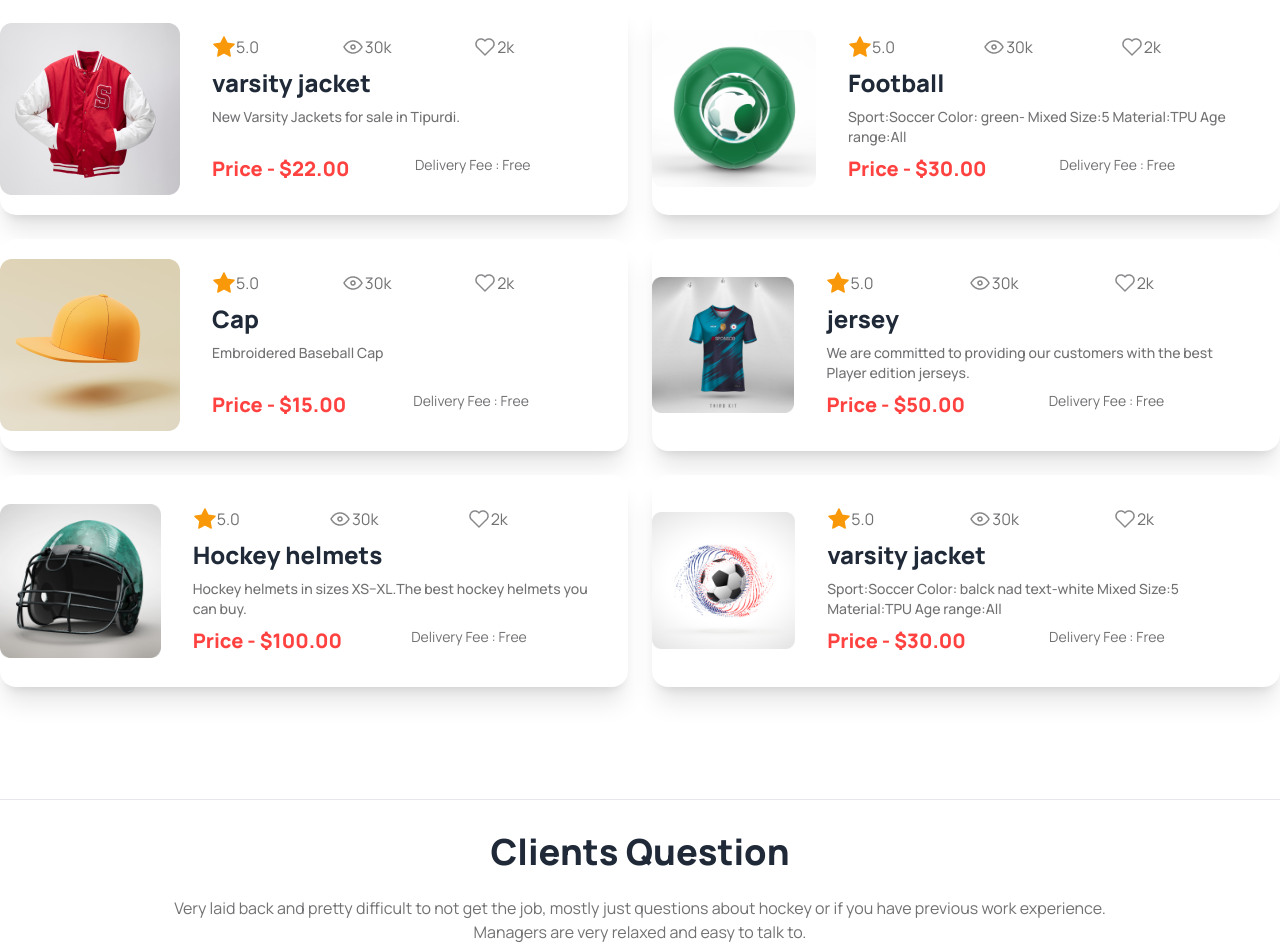
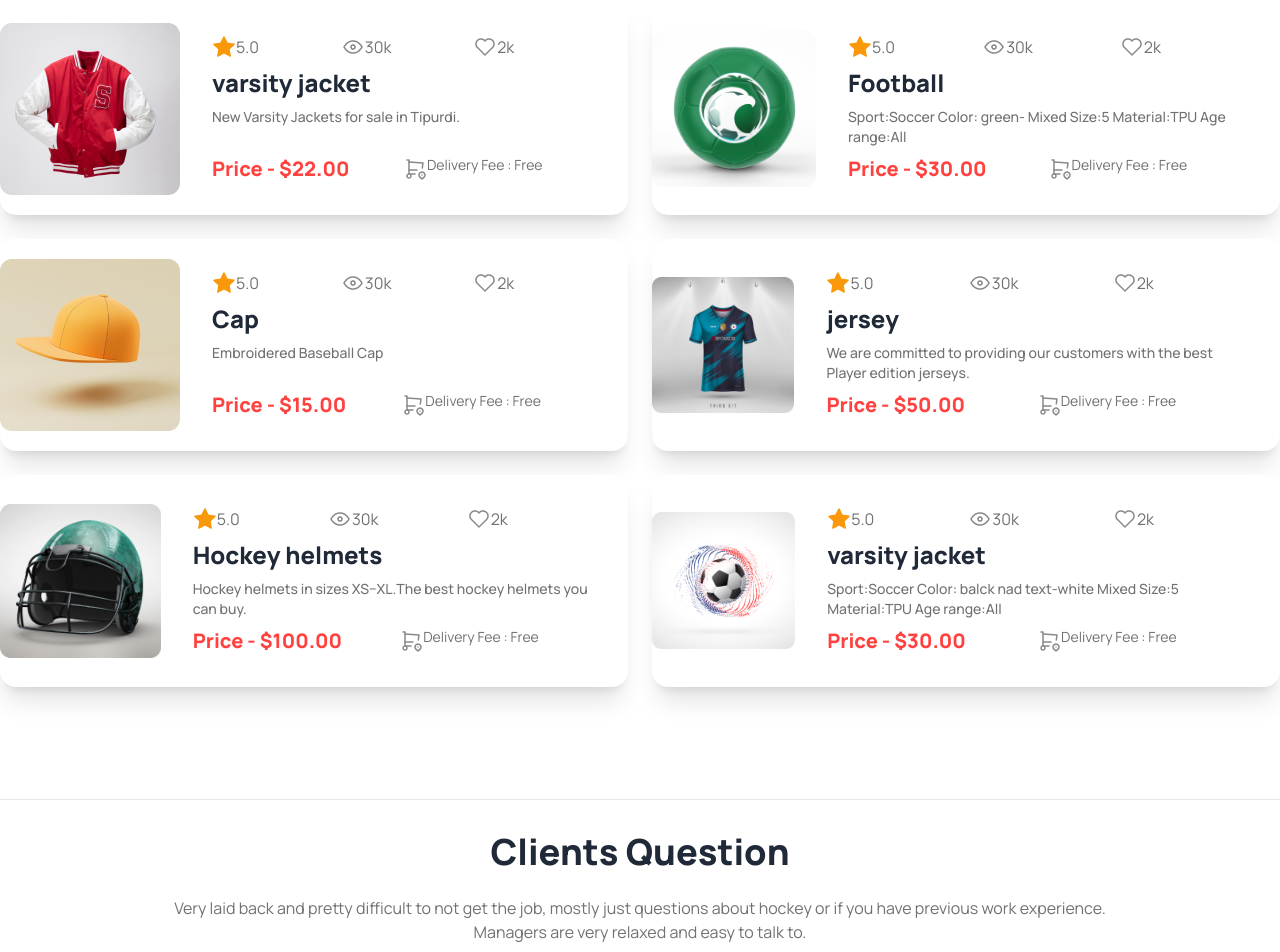
Before and after one commit to ashanur00/Hockeys-main, a plain HTML site: page index.html in a window 1280 px wide. Shown: the part 2836-3788 px from the top of the page. Drawn offline with nearby package versions, Linux system fonts and the light colour scheme.

```diff
--- a/index.html
+++ b/index.html
@@ -241,7 +241,7 @@
                         <p class="font-medium text-sm text-rgb">New Varsity Jackets for sale in Tipurdi.</p>
                         <div class="flex">
                             <p class="text-xl font-extrabold text-main-color">Price - $22.00</p>
-                            <img src="Images/Frame.svg" alt="">
+                            <img src="Images/Frame-2.svg" alt="">
                             <p class="text-rgb font-normal text-sm">Delivery Fee : Free</p>
                         </div>
                     </div>
@@ -261,7 +261,7 @@
                             range:All</p>
                         <div class="flex">
                             <p class="text-xl font-extrabold text-main-color">Price - $30.00</p>
-                            <img src="Images/Frame.svg" alt="">
+                            <img src="Images/Frame-2.svg" alt="">
                             <p class="text-rgb font-normal text-sm">Delivery Fee : Free</p>
                         </div>
                     </div>
@@ -280,7 +280,7 @@
                         <p class="font-medium text-sm text-rgb"> Embroidered Baseball Cap</p>
                         <div class="flex">
                             <p class="text-xl font-extrabold text-main-color">Price - $15.00</p>
-                            <img src="Images/Frame.svg" alt="">
+                            <img src="Images/Frame-2.svg" alt="">
                             <p class="text-rgb font-normal text-sm">Delivery Fee : Free</p>
                         </div>
                     </div>
@@ -300,7 +300,7 @@
                             best Player edition jerseys.</p>
                         <div class="flex">
                             <p class="text-xl font-extrabold text-main-color">Price - $50.00</p>
-                            <img src="Images/Frame.svg" alt="">
+                            <img src="Images/Frame-2.svg" alt="">
                             <p class="text-rgb font-normal text-sm">Delivery Fee : Free</p>
                         </div>
                     </div>
@@ -320,7 +320,7 @@
                             you can buy.</p>
                         <div class="flex">
                             <p class="text-xl font-extrabold text-main-color">Price - $100.00</p>
-                            <img src="Images/Frame.svg" alt="">
+                            <img src="Images/Frame-2.svg" alt="">
                             <p class="text-rgb font-normal text-sm">Delivery Fee : Free</p>
                         </div>
                     </div>
@@ -340,7 +340,7 @@
                             Material:TPU Age range:All</p>
                         <div class="flex">
                             <p class="text-xl font-extrabold text-main-color">Price - $30.00</p>
-                            <img src="Images/Frame.svg" alt="">
+                            <img src="Images/Frame-2.svg" alt="">
                             <p class="text-rgb font-normal text-sm">Delivery Fee : Free</p>
                         </div>
                     </div>
```
